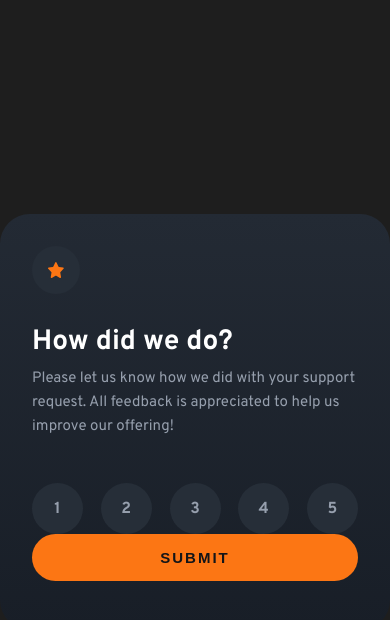
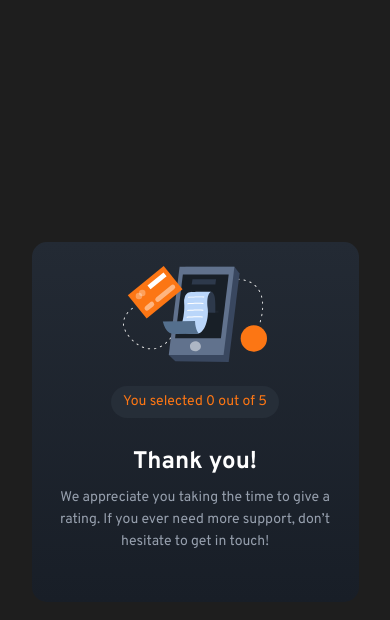
Before and after one commit to Y39WebDeveloper/Interactive-rating-component, a plain HTML site: page index.html in a window 390 px wide. Both pictures are taken after a click on the button "SUBMIT". Drawn offline with Linux system fonts and the light colour scheme.

Commit message:
finale result

```diff
--- a/index.html
+++ b/index.html
@@ -9,25 +9,29 @@
 </head>
 <body>
   <div class="card">
-    <div class="rating-content">
+
+    <div class="rating-content active" id="rateSection">
       <div class="star">
         <img src="images/icon-star.svg" alt="star">
       </div>
       <h2>How did we do?</h2>
       <p>Please let us know how we did with your support request. All feedback is appreciated to help us improve our offering!</p>
-      <ul>
+      <ul id="rating">
         <li><input type="radio" name="rate" id="r1" value="1"><label for="r1">1</label></li>
         <li><input type="radio" name="rate" id="r2" value="2"><label for="r2">2</label></li>
         <li><input type="radio" name="rate" id="r3" value="3"><label for="r3">3</label></li>
         <li><input type="radio" name="rate" id="r4" value="4"><label for="r4">4</label></li>
         <li><input type="radio" name="rate" id="r5" value="5"><label for="r5">5</label></li>
       </ul>
-      <button type="submit">Submit</button>
+      <button type="submit" id="btn">Submit</button>
     </div>
 
 
-    <div class="thank-content">
-
+    <div class="thank-content" id="thankSection">
+      <img src="images/illustration-thank-you.svg" alt="thank you">
+      <p class="result">You selected <span id="rate">0</span> out of 5</p>
+      <h2>Thank you!</h2>
+      <p>We appreciate you taking the time to give a rating. If you ever need more support, don’t hesitate to get in touch!</p>
     </div>
   </div>
   <script src="script.js"></script>
--- a/script.js
+++ b/script.js
@@ -0,0 +1,16 @@
+const rating = document.querySelectorAll("#rating li input[type='radio']")
+const btn = document.getElementById("btn")
+const thankSection = document.getElementById("thankSection")
+const rateSection = document.getElementById("rateSection")
+const rate = document.getElementById("rate")
+
+btn.addEventListener("click", () => {
+    for(let i = 0; i < rating.length; i++){
+        if (rating[i].checked) {
+            rate.innerHTML = rating[i].value;
+            break;
+        }
+    }
+    rateSection.classList.remove("active");
+    thankSection.classList.add("active");
+})
--- a/style.css
+++ b/style.css
@@ -1,10 +1,12 @@
 @import url('https://fonts.googleapis.com/css2?family=Overpass:wght@400;700&display=swap');
-*{
+
+* {
     padding: 0;
     margin: 0;
     box-sizing: border-box;
 }
-body{
+
+body {
     background-color: #1E1E1E;
     font-family: "Overpass", serif;
     color: #fff;
@@ -14,20 +16,25 @@ body{
     justify-content: center;
 }
 
-.card{
+.card {
     width: 412px;
     height: 416px;
     border-radius: 30px;
-    background-image: linear-gradient(#232A34,#181E27);
+    background-image: linear-gradient(#232A34, #181E27);
     overflow: hidden;
     padding: 32px;
 }
-.rating-content{
-    display: flex;
+
+.rating-content {
+    display: none;
     flex-direction: column;
     align-items: flex-start;
 }
-.rating-content .star{
+.rating-content.active {
+    display: flex;
+}
+
+.rating-content .star {
     width: 48px;
     height: 48px;
     border-radius: 50%;
@@ -37,33 +44,41 @@ body{
     justify-content: center;
     margin-bottom: 30px;
 }
-.rating-content .star img{
+
+.rating-content .star img {
     width: 16px;
     height: 16px;
 }
-.rating-content h2{
+
+.rating-content h2 {
     color: #fff;
     font-size: 28px;
     font-weight: 800;
     margin-bottom: 7px;
 }
-.rating-content p{
+
+.rating-content p {
     color: #969FAD;
     font-size: 15px;
     line-height: 24px;
     margin-bottom: 24px;
 }
-.rating-content ul{
+
+.rating-content ul {
     list-style: none;
     display: flex;
     justify-content: space-between;
     align-items: center;
     width: 100%;
+    margin-bottom: 32px;
 }
-.rating-content ul li input[type="radio"]{
+
+.rating-content ul li input[type="radio"] {
+    display: none;
     appearance: none;
 }
-.rating-content ul li input[type="radio"] + label{
+
+.rating-content ul li input[type="radio"]+label {
     font-size: 16px;
     line-height: 24px;
     font-weight: bold;
@@ -75,8 +90,19 @@ body{
     display: flex;
     align-items: center;
     justify-content: center;
+    cursor: pointer;
+    transition: .3s;
 }
-.rating-content button{
+.rating-content ul li input[type="radio"]+label:hover{
+    color: #131518;
+    background-color: #FC7614;
+}
+.rating-content ul li input[type="radio"]:checked+label{
+    color: #131518;
+    background-color: #fff;
+}
+
+.rating-content button {
     border: none;
     text-transform: uppercase;
     font-size: 15px;
@@ -88,4 +114,118 @@ body{
     background-color: #FC7614;
     color: #131518;
     border-radius: 50px;
+    cursor: pointer;
+    transition: .3s;
 }
+.rating-content button:hover{
+    background-color: #fff;
+}
+
+.thank-content {
+    display: none;
+    flex-direction: column;
+    align-items: center;
+}
+.thank-content.active{
+    display: flex;
+}
+
+.thank-content img {
+    width: 162px;
+    height: 108px;
+    margin-bottom: 32px;
+}
+
+.thank-content .result {
+    font-size: 15px;
+    line-height: 24px;
+    color: #FC7614 !important;
+    padding: 4px 20px;
+    border-radius: 50px;
+    background-color: #262E38;
+    margin-bottom: 32px;
+}
+
+.thank-content h2 {
+    color: #fff;
+    font-size: 28px;
+    font-weight: bold;
+    margin-bottom: 15px;
+}
+
+.thank-content p {
+    font-size: 15px;
+    line-height: 24px;
+    color: #969FAD;
+    text-align: center;
+}
+
+@media (max-width:575px) {
+    .card {
+        max-width: 327px;
+        height: 360px;
+        padding: 24px;
+        border-radius: 15px;
+    }
+
+    .rating-content .star {
+        width: 40px;
+        height: 40px;
+        margin-bottom: 16px;
+    }
+
+    .rating-content .star img {
+        width: 13px;
+        height: 13px;
+    }
+
+    .rating-content h2 {
+        margin-bottom: 10px;
+        font-size: 24px;
+    }
+
+    .rating-content p {
+        font-size: 14px;
+        line-height: 22px;
+        margin-bottom: 24px;
+    }
+
+    .rating-content ul {
+        margin-bottom: 24px;
+    }
+
+    .rating-content ul li input[type="radio"]+label {
+        font-size: 14px;
+        line-height: 24px;
+        width: 42px;
+        height: 42px;
+    }
+
+    .rating-content button {
+        font-size: 14px;
+        letter-spacing: 1.87px;
+    }
+
+    .thank-content img {
+        width: 144px;
+        height: 96px;
+        margin-bottom: 24px;
+    }
+
+    .thank-content .result {
+        font-size: 14px;
+        line-height: 22px;
+        padding: 5px 12px;
+        margin-bottom: 29px;
+    }
+
+    .thank-content h2 {
+        font-size: 24px;
+        margin-bottom: 10px;
+    }
+
+    .thank-content p {
+        font-size: 14px;
+        line-height: 22px;
+    }
+}
```
Also changed, not shown: 1 other file.
